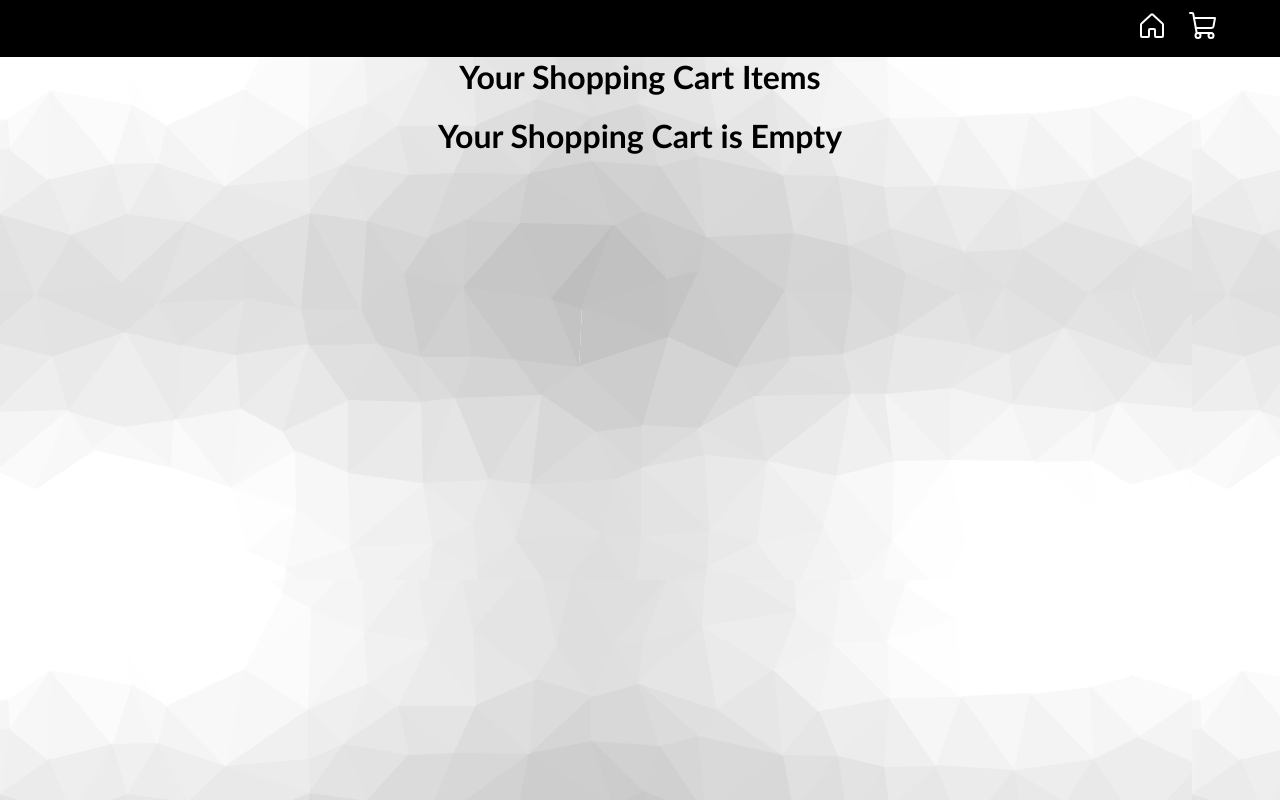
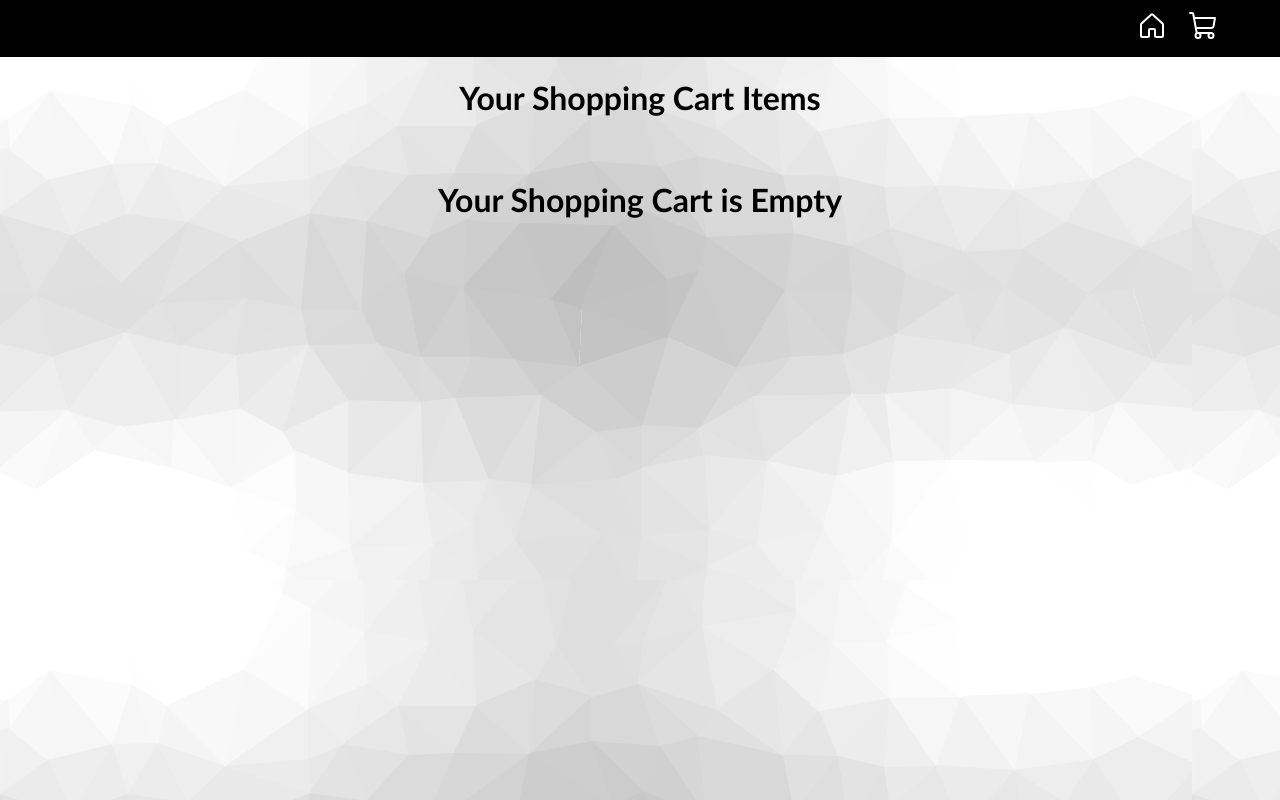
Before and after one commit to habekele/Ecommerce-react, a React (Create React App) app: page /cart in a window 1280 px wide. Built offline with nearby package versions, Linux system fonts and the light colour scheme.

Commit message:
fixed it

```diff
--- a/src/App.css
+++ b/src/App.css
@@ -1,4 +1,4 @@
-* { margin: 0;
+body{ margin: 0;
     padding: 0;
     scroll-behavior: smooth;
 }
@@ -7,3 +7,9 @@ html{
     font-family: 'Trebuchet MS', 'Lucida Sans Unicode', 'Lucida Grande', 'Lucida Sans', Arial, sans-serif;
 
 }
+
+.App {
+    width: 100%;
+    height: auto;
+    min-height: 100vh;
+  }
--- a/src/App.js
+++ b/src/App.js
@@ -13,7 +13,7 @@ function App() {
         <Router>
           <Navbar/>
           <Routes>
-            <Route path="/" element={<Shop/>}/>
+            <Route path="/Ecommerce-react" element={<Shop/>}/>
             <Route path="/cart" element={<Cart/>}/>
           </Routes>
         </Router>
```
